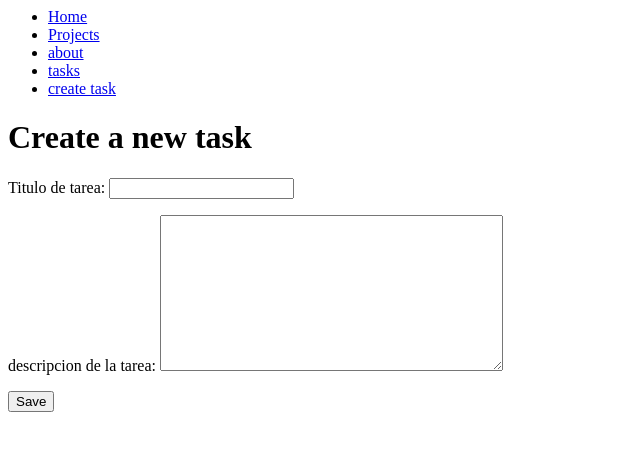
After one commit to lucaSinEse/Cursos-y-Proyectos, a Django app: page /create_task/ in a window 1280 px wide. The commit adds this page. Shown: the top 451 px of the page, without its empty margins (0-640 px from the left). Run offline with Django 5.2, Linux system fonts and the light colour scheme.

Commit message:
formularios

```diff
--- /dev/null
+++ b/Django/myapp/forms.py
@@ -0,0 +1,5 @@
+from django import forms
+
+class CreateNewTask(forms.Form):
+    title = forms.CharField(label="Titulo de tarea", max_length=200)
+    description = forms.CharField(label="descripcion de la tarea", widget=forms.Textarea)
--- a/Django/myapp/templates/about.html
+++ b/Django/myapp/templates/about.html
@@ -1,4 +1,4 @@
-{% extends 'base.html' %}
+{% extends 'layouts/base.html' %}
 
 {% block content %}
 
--- /dev/null
+++ b/Django/myapp/templates/create_task.html
@@ -0,0 +1,13 @@
+{% extends 'layouts/base.html' %}
+
+{% block content %}
+<h1>Create a new task</h1>
+<form method="POST">
+    {% csrf_token %}
+    {{form.as_p}}
+    <button>
+        Save
+    </button>
+</form>
+
+{% endblock %}
--- a/Django/myapp/templates/index.html
+++ b/Django/myapp/templates/index.html
@@ -1,4 +1,4 @@
-{% extends 'base.html' %}
+{% extends 'layouts/base.html' %}
 
 {% block content %}
 <h1>{{title}}</h1>
--- a/Django/myapp/templates/base.html
+++ b/Django/myapp/templates/layouts/base.html
@@ -12,6 +12,9 @@
         <li>
             <a href="/tasks">tasks</a>
         </li>
+        <li>
+            <a href="/create_task">create task</a>
+        </li>
     </ul>
 </nav>
 
--- a/Django/myapp/templates/projects.html
+++ b/Django/myapp/templates/projects.html
@@ -1,4 +1,4 @@
-{% extends 'base.html' %}
+{% extends 'layouts/base.html' %}
 
 {% block content %}
 
--- a/Django/myapp/templates/tasks.html
+++ b/Django/myapp/templates/tasks.html
@@ -1,4 +1,4 @@
-{% extends 'base.html' %}
+{% extends 'layouts/base.html' %}
 
 {% block content %}
 
--- a/Django/myapp/urls.py
+++ b/Django/myapp/urls.py
@@ -7,4 +7,5 @@ urlpatterns = [
 
     path('projects/', views.projects),
     path('tasks/', views.tasks),
+    path('create_task/', views.create_task),
 ]
--- a/Django/myapp/views.py
+++ b/Django/myapp/views.py
@@ -1,6 +1,7 @@
 from django.http import HttpResponse, JsonResponse
 from .models import Project, Task
-from django.shortcuts import get_object_or_404, render
+from django.shortcuts import get_object_or_404, render, redirect
+from .forms import CreateNewTask
 # Create your views here.
 def hello(request, username):
     return HttpResponse(f"hola, {username}")
@@ -31,3 +32,16 @@ def tasks(request):
     return render(request, 'tasks.html',{
         'tasks': tasks
     })
+
+def create_task(request):
+    if request.method == 'GET':
+        #Show interface
+        return render(request, 'create_task.html',{
+            'form': CreateNewTask()})
+    else:
+        Task.objects.create(
+            title = request.POST['title'],
+            description = request.POST['description'],
+            project = Project.objects.get(id=2)
+        )
+        return redirect("/tasks/")
```
Also changed, not shown: Django/db.sqlite3.
